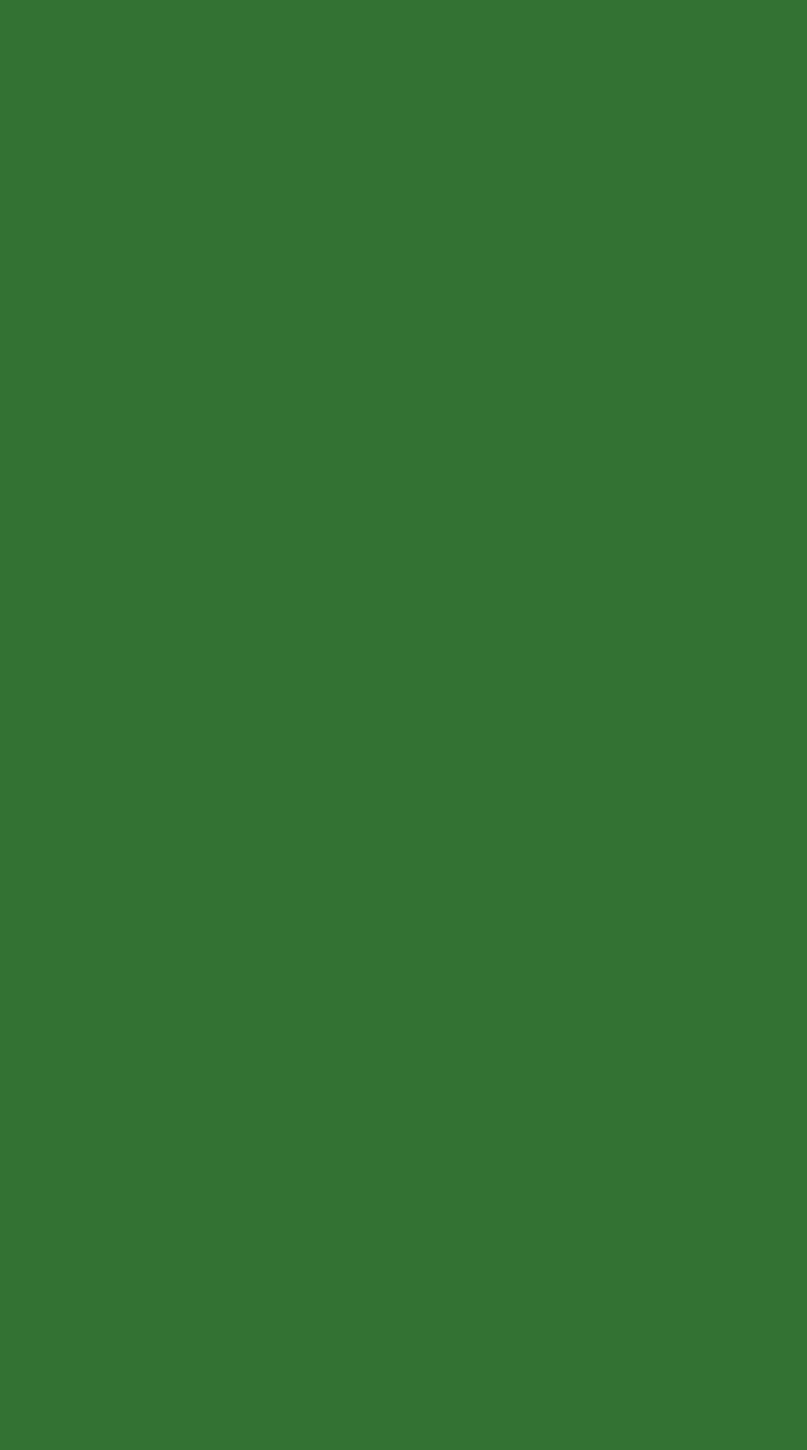
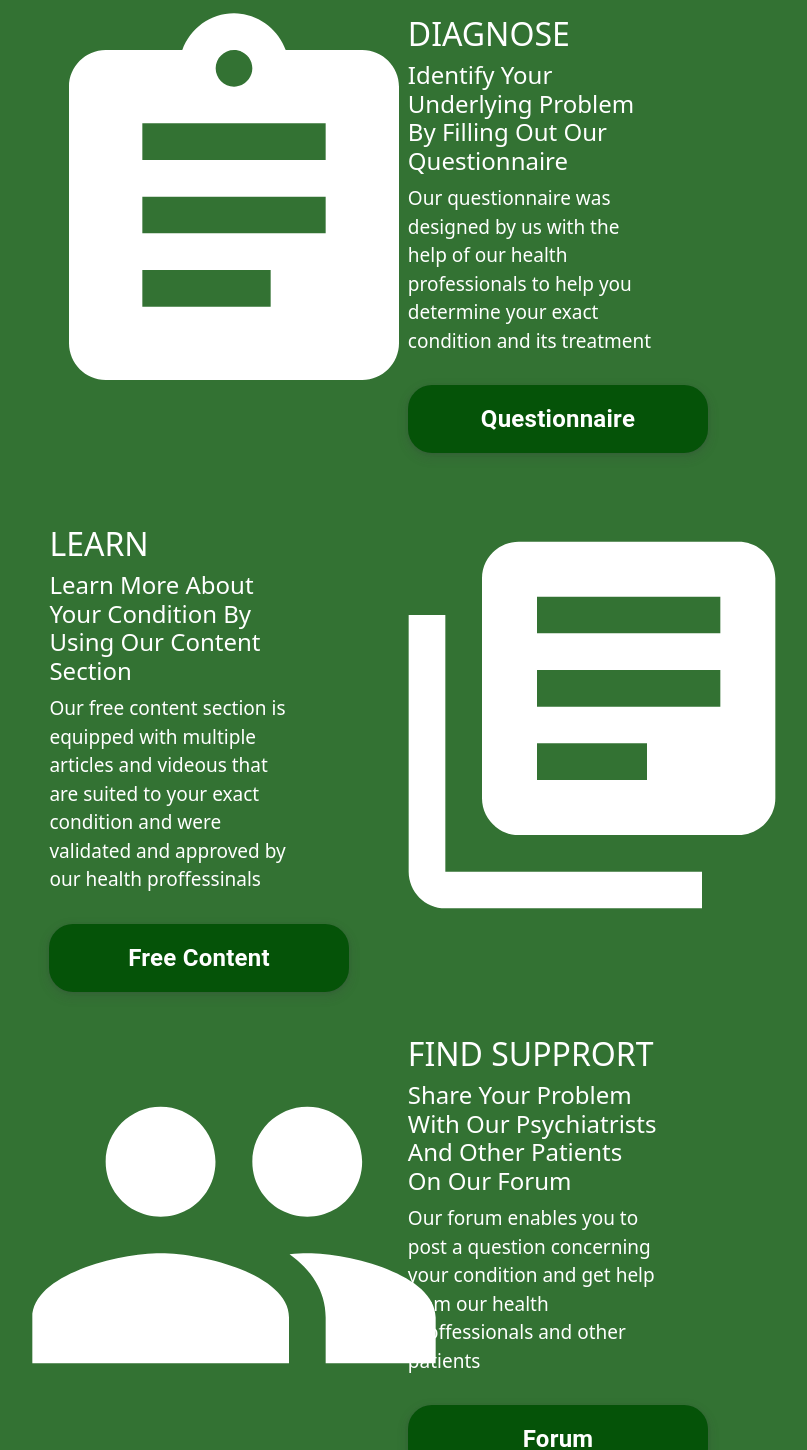
Before and after one commit to TechLabs-Ruhr/clear-your-mind, a React (Create React App) app in the folder clear-your-mind/: page / in a window 1280 px wide. Shown: the part 1330-2780 px from the top of the page, without its empty margins (268-1075 px from the left). Before the commit the page ends 1411 px from the top, so only its background shows below. Built offline with nearby package versions, Linux system fonts and the light colour scheme.

Commit message:
Finalizing Landing Page (some minor improvements are still neccessary)

```diff
--- a/clear-your-mind/package.json
+++ b/clear-your-mind/package.json
@@ -14,6 +14,7 @@
     "@testing-library/react": "^13.4.0",
     "@testing-library/user-event": "^13.5.0",
     "bootstrap": "^5.2.3",
+    "iconsax-react": "^0.0.8",
     "react": "^18.2.0",
     "react-bootstrap": "^2.7.0",
     "react-dom": "^18.2.0",
--- a/clear-your-mind/src/components/App.css
+++ b/clear-your-mind/src/components/App.css
@@ -1,10 +1,10 @@
 body {
   background-color: #337233;
+  min-height: 300vh;
+    display: flex;
+    flex-direction: column;
 }
 
-* {
-  background-color: #337233;
-}
 
 .dropdown {
   color: white;
@@ -41,6 +41,7 @@ a.nav-link {
   width: 70%;
   margin: 0 auto;
   min-height: 120vh;
+  padding-bottom: 400px;
 }
 
 #about {
@@ -67,10 +68,13 @@ a.nav-link {
   width: 100%;
   justify-content: space-between;
   padding-bottom: 100px;
+  background-color: #337233;
 }
 
 .card {
   float: left;
+  background-color: #337233;
+  border: none;
 }
 
 .cardHeader {
@@ -80,20 +84,35 @@ a.nav-link {
   font-size: x-large;
 }
 
-.buttonComponent {
-  /*
-   background-color: #04AA6D;
-  border: none;
-  color: white;
-  padding: 20px;
-  text-align: center;
-  text-decoration: none;
-  display: inline-block;
-  font-size: 16px;
-  margin: 4px 2px;
-  cursor: pointer;
-  border-radius: 30%;
-  */
+.valueProposition {
+  padding-top: 200px;
+  width: 80%;
+  margin: 0 auto;
+  padding-bottom: 310px;
+}
 
 
+.iconWrapper {
+  width: 50%;
+  float: left;
+  padding-bottom: 20px;
+  margin-bottom: 30px;
 }
+
+.textFieldRight {
+  width: 50%;
+  float: left;
+  color: white;
+  padding-left: 5%;
+  padding-right: 10%;
+  padding-top: 20px;
+}
+
+.desc {
+  font-size: 19px;
+  padding-bottom: 30px;
+}
+
+.footer {
+  margin-top: auto;
+}
--- /dev/null
+++ b/clear-your-mind/src/components/Footer.css
@@ -0,0 +1,62 @@
+#container {
+    height: 125px;
+    display: flex;
+    width: 70%;
+    justify-content: space-between;
+    margin: 0 auto;
+    bottom: 0;
+    border-top: 2px solid white ;
+    padding-top: 30px;
+    padding-bottom: 30px;
+
+
+}
+
+#logo {
+    font-size: 40px;
+    font-weight: 400;
+    color: white;
+}
+
+.item {
+    color: white;
+    font-size: 19px;
+    height: 80%;
+    padding-top: 1.7%
+}
+
+#secondLogo {
+   padding-left: 7%;
+    padding-top: 2px;
+    width: 200px;
+    display: inline-flex;
+}
+
+.itemLogo{
+    color: white;
+    font-size: 19px;
+    height: 80%;
+    width: 19.7%;
+    padding-top: 1.7%;
+    float:left;
+    display: inline;
+}
+
+#copyrightWrapper {
+    width: 22px;
+    display: inline;
+    padding-bottom: 15px;
+    margin-bottom: 50px;
+}
+
+.itemsSocialMedia {
+    color: white;
+    font-size: 19px;
+    height: 80%;
+    width: 125px;
+    padding-top: 1.7%;
+    display: flex;
+    float: left;
+    margin-bottom: 50px;
+    padding-bottom: 50px;
+}
--- /dev/null
+++ b/clear-your-mind/src/components/Footer.js
@@ -0,0 +1,31 @@
+import '../components/Footer.css'
+import {Facebook} from 'iconsax-react';
+import {Instagram} from 'iconsax-react';
+import {Copyright} from 'iconsax-react';
+
+function Footer() {
+    return ( <>
+    <div id="container">
+            <div id="logo">Clear Your Mind</div>
+            <div className="itemLogo">
+                <div id='copyrightWrapper'>
+                <Copyright size="22" color="white"/>
+                </div>
+                <span id='secondLogo'>
+                Clear Your Mind 2023
+                </span>
+                </div>
+            <div className="item">Legal Notice </div>
+            <div className="item">Terms of Service</div>
+            <div className="item">Privacy Policies </div>
+            <div className='itemsSocialMedia'>
+                <Facebook size="32" color="white"/>
+                <div style={{width: "10px",}}></div>
+                <Instagram size="32" color="white"/>
+            </div>
+        </div>
+
+    </>);
+}
+
+export default Footer;
--- a/clear-your-mind/src/components/Home.js
+++ b/clear-your-mind/src/components/Home.js
@@ -9,11 +9,13 @@ import AssignmentIcon from '@mui/icons-material/Assignment';
 import LibraryBooksIcon from '@mui/icons-material/LibraryBooks';
 import PeopleIcon from '@mui/icons-material/People';
 import SpeedIcon from '@mui/icons-material/Speed';
-import { UilDiary } from '@iconscout/react-unicons'
-import Button from './smallComponents/Button'
+import { UilDiary } from '@iconscout/react-unicons';
+import Button from './smallComponents/Button';
+import {ArrowDown2} from 'iconsax-react';
+import Footer from './Footer';
+
 
 //import { faCoffeefaCoffee } from '@fortawesome/free-solid-svg-icons'
-
 
 
 export function Home() {
@@ -76,10 +78,92 @@ export function Home() {
                 </div>
               </div>
             </div>
-          <Button title={"Learn More"}/>
-
-
+          <Button title={"Learn More"} inner={<ArrowDown2 size="32" backgroundColor="white" color="#337233"/>}/>
+          <div className='valueProposition'>
+          <div className='iconWrapper'>
+            <AssignmentIcon sx={{ color: "white", fontSize: "440px" }} />
+          </div>
+            <div className='textFieldRight'>
+            <h2>DIAGNOSE</h2>
+            <h4>Identify Your Underlying Problem By Filling Out Our Questionnaire</h4>
+              <div className='desc'>
+              Our questionnaire was designed by us with the help of our health
+              professionals to help you determine your exact condition and
+              its treatment
+              </div>
+              <Button title="Questionnaire"/>
+            </div>
+          </div>
+          {/*Learn Value proposition*/}
+          <div className='valueProposition'>
+            <div className='textFieldRight'>
+            <h2>LEARN</h2>
+            <h4>Learn More About Your Condition By Using Our Content Section </h4>
+              <div className='desc'>
+              Our free content section is equipped with multiple articles and
+               videous that are suited to your exact condition and were
+               validated and approved by our health proffessinals
+              </div>
+              <Button title="Free Content"/>
+            </div>
+            <div className='iconWrapper'>
+            <LibraryBooksIcon sx={{ color: "white", fontSize: "440px" }} />
+          </div>
+          </div>
+              {/*Find Support Value proposition*/}
+          <div className='valueProposition'>
+          <div className='iconWrapper'>
+            <PeopleIcon sx={{ color: "white", fontSize: "440px" }} />
+          </div>
+            <div className='textFieldRight'>
+            <h2>FIND SUPPRORT</h2>
+            <h4>Share Your Problem With Our Psychiatrists And Other Patients On Our Forum</h4>
+              <div className='desc'>
+              Our forum enables you to post a question concerning your condition
+              and get help from our health proffessionals and other patients
+              </div>
+              <Button title="Forum"/>
+            </div>
+          </div>
+              {/*Measure value proposition*/}
+          <div className='valueProposition'>
+            <div className='textFieldRight'>
+            <h2>MEASURE</h2>
+            <h4>Use Our Mood Tracker To Provide Our Psychiatrists With Weekly
+              Insights Into Your Well-Being</h4>
+              <div className='desc'>
+              The mood tracker is a weekly questionaire that is
+              designed to evaluate the current severity of your condition
+              </div>
+              <Button title="Mood Tracker"/>
+            </div>
+            <div className='iconWrapper'>
+            <SpeedIcon sx={{ color: "white", fontSize: "440px" }} />
+          </div>
+          </div>
+          {/*Track value proposition*/}
+          <div className='valueProposition'>
+          <div className='iconWrapper'>
+            	<UilDiary size="440" color="white"/>
+          </div>
+            <div className='textFieldRight'>
+            <h2>TRACK</h2>
+            <h4>Improve The Quality And Potential Benefits Of Your Consultation
+              By Providing Your Therapists With More Detailed Insights Into Your
+              Condition
+            </h4>
+              <div className='desc'>
+              The diary  offers the patient the opportunity to write
+               down things that he finds difficult to pronounce and
+               to address them aloud
+              </div>
+              <Button title="  Diary  "/>
+            </div>
+          </div>
       </main>
+      <footer className='footer'>
+      <Footer></Footer>
+      </footer>
 
 
 
--- a/clear-your-mind/src/components/smallComponents/Button.css
+++ b/clear-your-mind/src/components/smallComponents/Button.css
@@ -5,12 +5,12 @@
 .button-17 {
   align-items: center;
   appearance: none;
-  background-color: #fff;
+  background-color: #055308;
   border-radius: 24px;
   border-style: none;
   box-shadow: rgba(0, 0, 0, .2) 0 3px 5px -1px,rgba(0, 0, 0, .14) 0 6px 10px 0,rgba(0, 0, 0, .12) 0 1px 18px 0;
   box-sizing: border-box;
-  color: #3c4043;
+  color: white;
   cursor: pointer;
   display: inlin e-flex;
   fill: currentcolor;
@@ -34,21 +34,24 @@
   width: auto;
   will-change: transform,opacity;
   z-index: 0;
+  transition: 1s;
+  min-width: 300px;
 }
 
 .button-17:hover {
   background: #F6F9FE;
-  color: #174ea6;
+  color: black;
+  transition: 1s;
 }
 
 .button-17:active {
-  box-shadow: 0 4px 4px 0 rgb(60 64 67 / 30%), 0 8px 12px 6px rgb(60 64 67 / 15%);
+  box-shadow: 0 4px 4px 0 rgb(255, 255, 255), 0 8px 12px 6px rgb(255, 255, 255);
   outline: none;
 }
 
 .button-17:focus {
   outline: none;
-  border: 2px solid #4285f4;
+  border: 2px solid #fafafa;
 }
 
 .button-17:not(:disabled) {
--- a/clear-your-mind/src/components/smallComponents/Button.js
+++ b/clear-your-mind/src/components/smallComponents/Button.js
@@ -2,7 +2,7 @@ import '../smallComponents/Button.css'
 
 function Button(props) {
     return (<>
-        <button className="button-17">{props.title}</button>
+        <button className="button-17">{props.title}{props.inner} </button>
 
 
         </>  );
```
Also changed, not shown: 2 other files (tests, documents, lock files or other folders).
